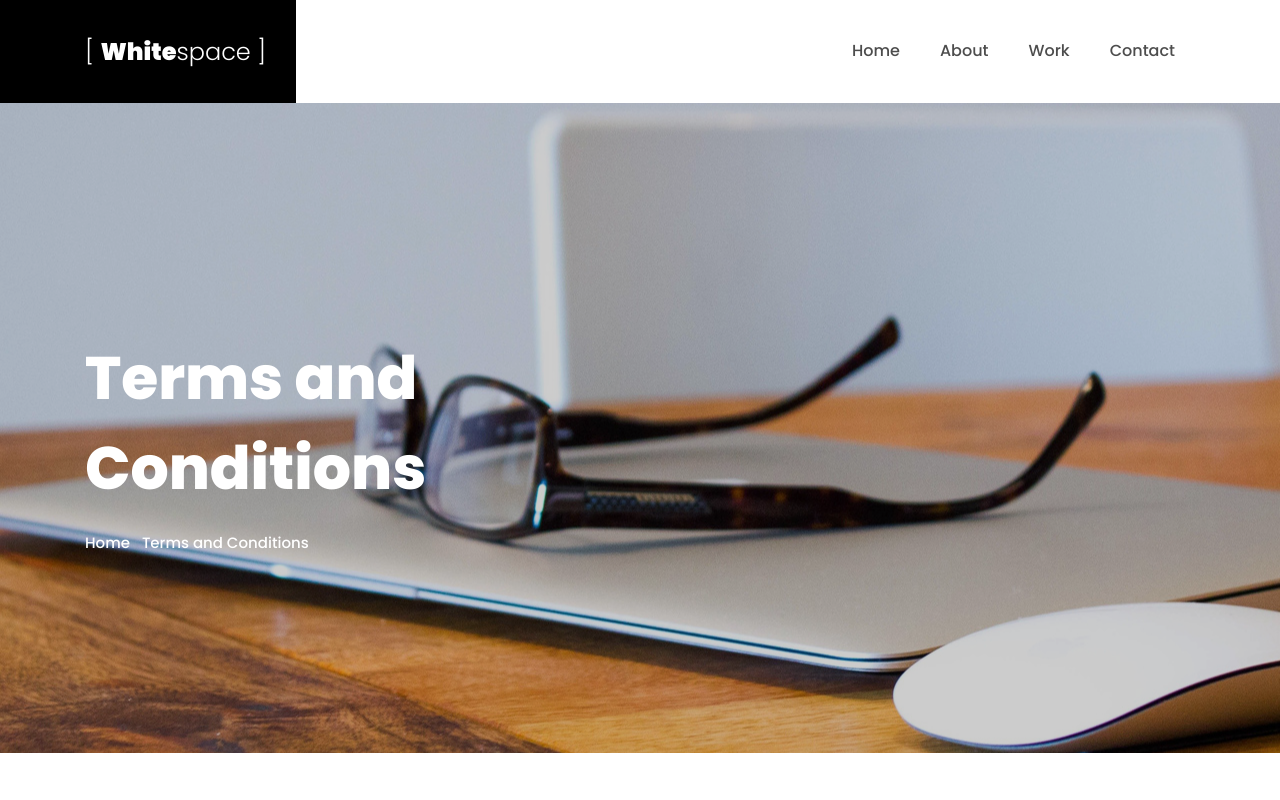
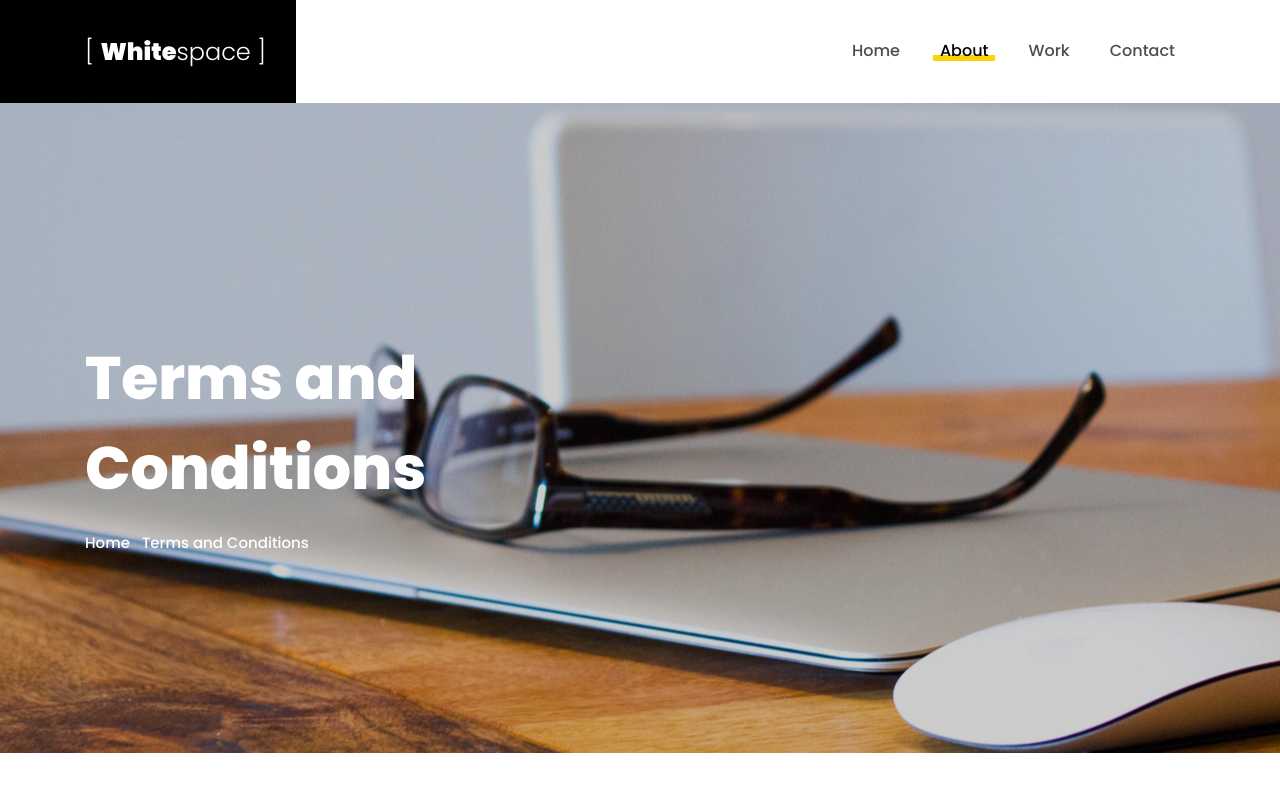
Before and after one commit to mista5025/whitespace, a plain HTML site: page termsconditions.html in a window 1280 px wide. Shown: the top 800 px of the page. Drawn offline with Linux system fonts and the light colour scheme; some packages are replaced by stand-ins of ours; no server answers; some icons are missing; files whose address does not match are found by name.

Commit message:
about active

```diff
--- a/termsconditions.html
+++ b/termsconditions.html
@@ -40,7 +40,7 @@
 	      <div class="collapse navbar-collapse" id="ftco-nav">
 	        <ul class="navbar-nav ml-auto">
 	        	<li class="nav-item"><a href="index.html" class="nav-link">Home</a></li>
-	        	<li class="nav-item"><a href="about.html" class="nav-link">About</a></li>
+	        	<li class="nav-item active"><a href="about.html" class="nav-link">About</a></li>
 	        	<li class="nav-item"><a href="work.html" class="nav-link">Work</a></li>
 	          <li class="nav-item"><a href="contact.html" class="nav-link">Contact</a></li>
 	        </ul>
```
